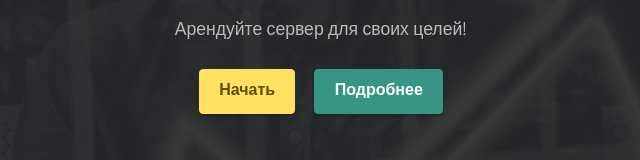
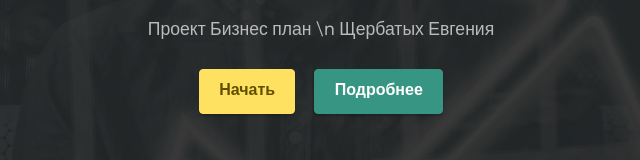
Before and after one commit to asyncNetworkk/asyncNetwork, a plain HTML site: page index.html in a window 1280 px wide. Shown: the part 433-593 px from the top of the page, 319-959 px from the left. Drawn offline with Linux system fonts and the light colour scheme; files whose address does not match are found by name.

Commit message:
Update index.html

```diff
--- a/index.html
+++ b/index.html
@@ -13,7 +13,7 @@
   <meta name="description" content="">
 
 
-  <title>asyncNetwork - Дата-центер</title>
+  <title>asyncNetwork</title>
   <link rel="stylesheet" href="assets/web/assets/mobirise-icons2/mobirise2.css">
   <link rel="stylesheet" href="assets/bootstrap/css/bootstrap.min.css">
   <link rel="stylesheet" href="assets/bootstrap/css/bootstrap-grid.min.css">
@@ -69,7 +69,7 @@
         <div class="media-container">
             <div class="col-md-12 col-lg-10 m-auto align-center">
                 <h1 class="mbr-section-title mbr-white mbr-fonts-style mb-3 display-1"><strong>Максимальная мощность серверов</strong><br><strong>asyncNetwork</strong></h1>
-                <p class="mbr-text mbr-white mbr-fonts-style display-7">Арендуйте сервер для своих целей!</p>
+                <p class="mbr-text mbr-white mbr-fonts-style display-7">Проект Бизнес план \n Щербатых Евгения</p>
                 <div class="mbr-section-btn align-center"><a class="btn btn-warning display-4" href="index.html#features20-4">Начать</a> <a class="btn btn-secondary display-4" href="index.html#features10-5">Подробнее</a></div>
 
                 <div class="row pt-5 justify-content-center">
```
